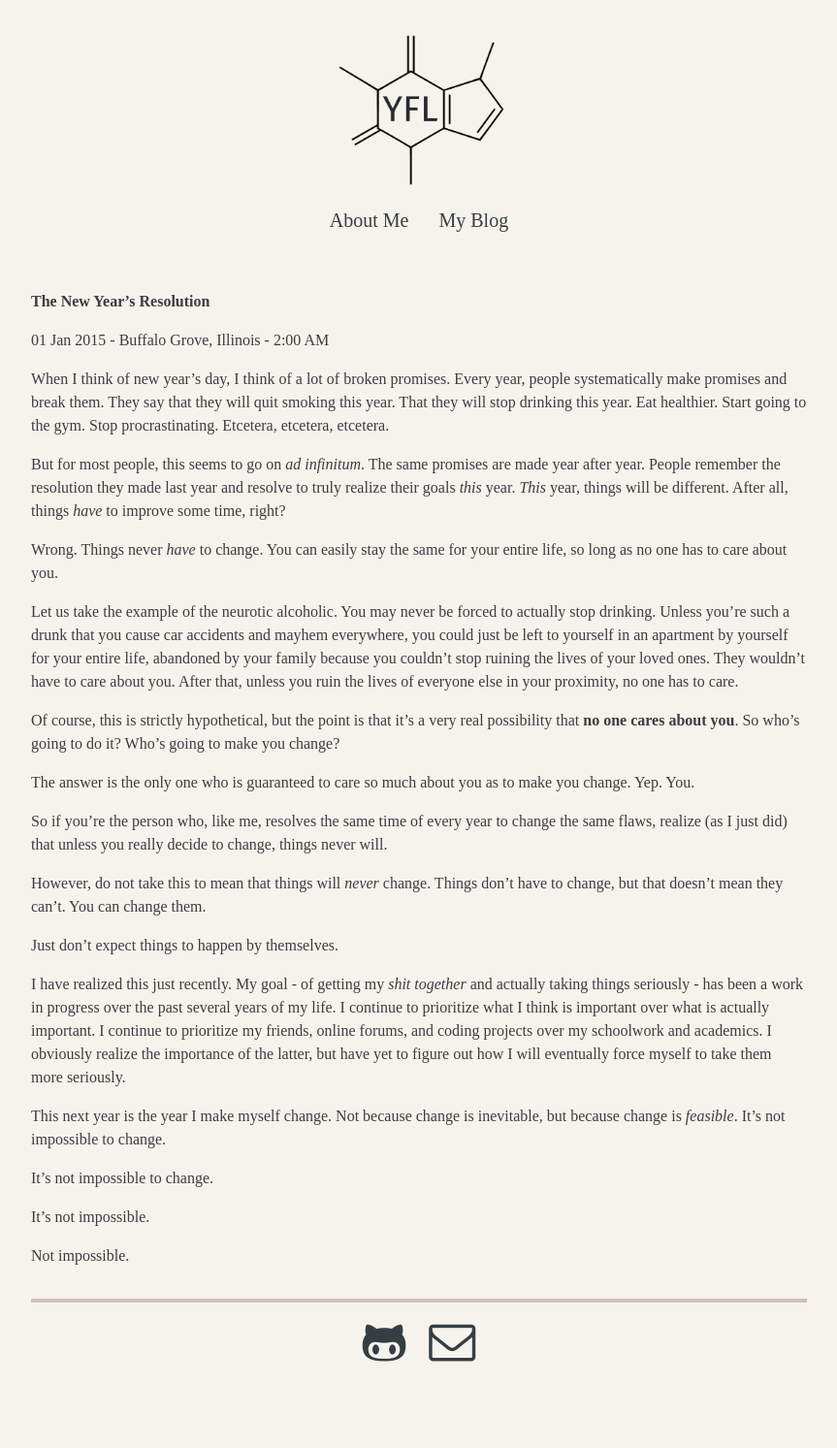
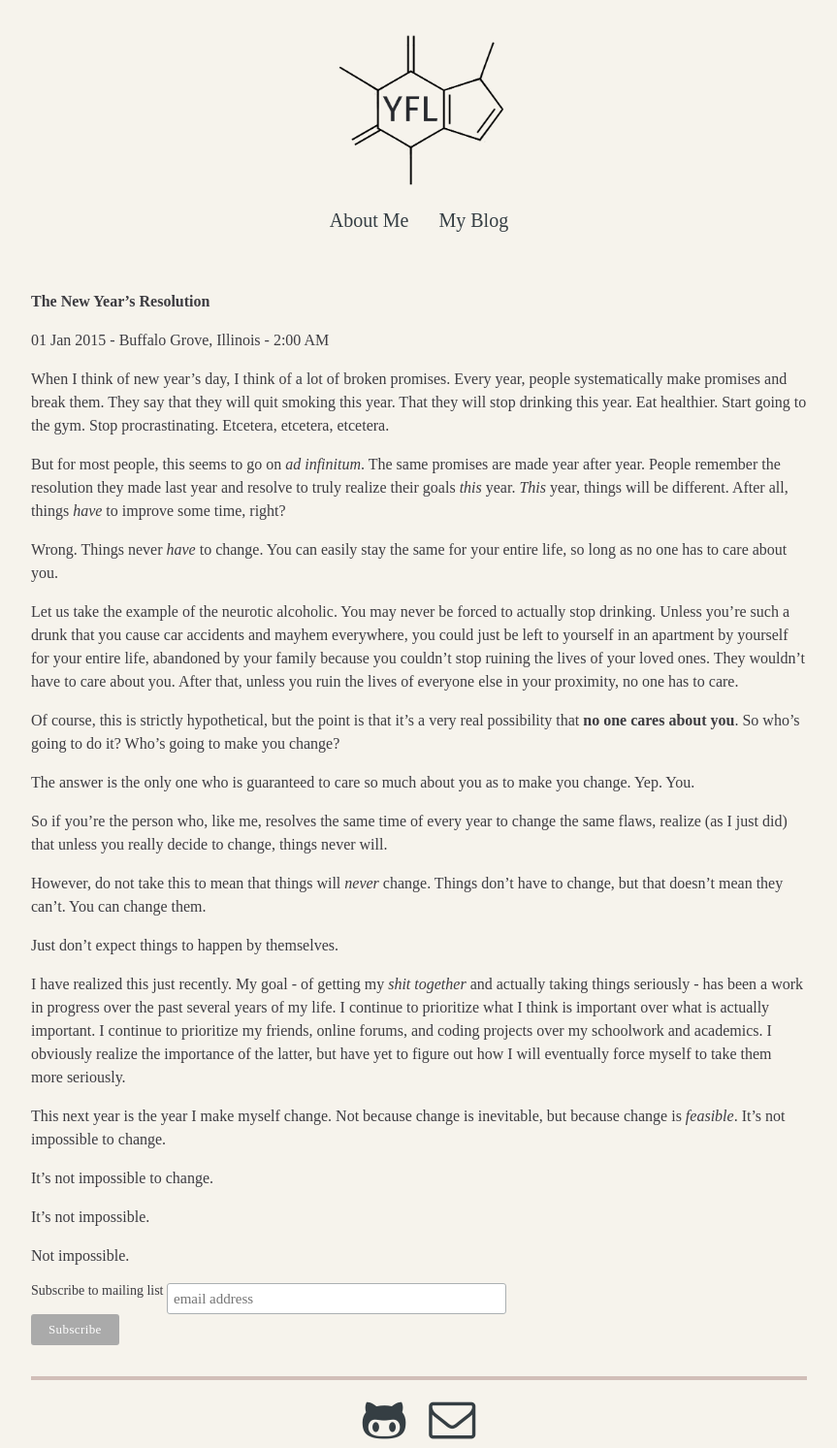
Before and after one commit to youngflee/youngflee.github.io, a Jekyll site: the page built from _posts/2015-01-01-new-year.md, in a window 1280 px wide. Shown: the whole page at 97% size, without its empty margins (208-1071 px from the left). Built offline with Jekyll 4.4.1, drawn with Linux system fonts in a browser that asks for light colours; nearby versions of some CDN libraries; comment, search, counter and statistics services are not loaded; before the commit the page ends 1413 px from its top, so only the background shows below that.

Commit message:
added mailchimp

```diff
--- a/_layouts/post.html
+++ b/_layouts/post.html
@@ -3,7 +3,30 @@ layout: default
 ---
 <div id="post">
   {{ content }}
+</div><!-- Begin MailChimp Signup Form -->
+<link href="//cdn-images.mailchimp.com/embedcode/horizontal-slim-10_7.css" rel="stylesheet" type="text/css">
+<style type="text/css">
+	#mc_embed_signup{background:#f6f3ec; clear:left; font:14px "fira-sans"; width:100%;}
+	#mc_embed_signup input.email {font-family:"fira-sans"; font-size: 15px; border: 1px solid #ABB0B2;  -webkit-border-radius: 3px; -moz-border-radius: 3px; border-radius: 3px; color: #343434; background-color: #fff; box-sizing:border-box; height:32px; padding: 0px 0.4em; display: inline-block; margin: 0; width:350px; vertical-align:top;}
+	#mc_embed_signup .button {font-size: 13px; font-family:"fira-sans"; border: none; -webkit-border-radius: 3px; -moz-border-radius: 3px; border-radius: 3px; letter-spacing: .03em; color: #fff; background-color: #aaa; box-sizing:border-box; height:32px; line-height:32px; padding:0 18px; display: inline-block; margin: 0; transition: all 0.23s ease-in-out 0s;}
+	/* Add your own MailChimp form style overrides in your site stylesheet or in this style block.
+	   We recommend moving this block and the preceding CSS link to the HEAD of your HTML file. */
+</style>
+<div id="mc_embed_signup">
+<form action="//youngflee.us12.list-manage.com/subscribe/post?u=8bc50047ae40d828a8d645507&amp;id=219228bb84" method="post" id="mc-embedded-subscribe-form" name="mc-embedded-subscribe-form" class="validate" target="_blank" novalidate>
+    <div id="mc_embed_signup_scroll">
+	<label for="mce-EMAIL">Subscribe to mailing list</label>
+	<input type="email" value="" name="EMAIL" class="email" id="mce-EMAIL" placeholder="email address" required>
+    <!-- real people should not fill this in and expect good things - do not remove this or risk form bot signups-->
+    <div style="position: absolute; left: -5000px;" aria-hidden="true"><input type="text" name="b_8bc50047ae40d828a8d645507_219228bb84" tabindex="-1" value=""></div>
+    <div class="clear"><input type="submit" value="Subscribe" name="subscribe" id="mc-embedded-subscribe" class="button"></div>
+    </div>
+</form>
 </div>
+
+<!--End mc_embed_signup-->
+
+<!--End mc_embed_signup-->
 
 <!-- Not applicable ATM because only one blog post
 <div id="related">
```
Also changed, not shown: 4 other files.
